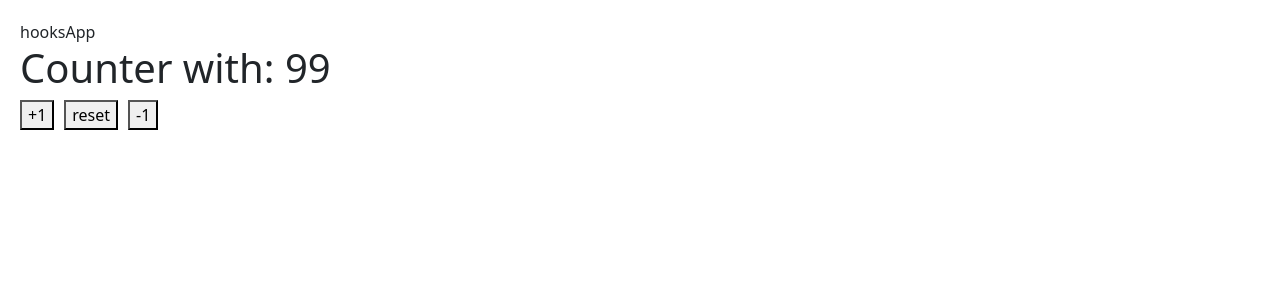
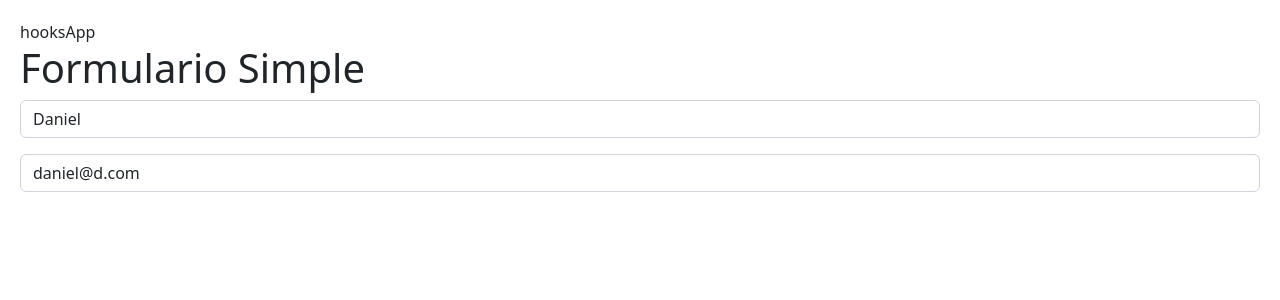
Before and after one commit to danielos35/react, a React (Vite) app in the folder 06_hooks/: page / in a window 1280 px wide. Shown: the top 300 px of the page. Built offline with nearby package versions, Linux system fonts and the light colour scheme.

Commit message:
use efect

```diff
--- /dev/null
+++ b/06_hooks/src/02_use_effect/FormularioSimple.jsx
@@ -0,0 +1,68 @@
+import { useEffect, useState } from "react"
+import { Message } from "./message";
+
+export const FormularioSimple = () => {
+
+    const [estadoFormulario, setEstadoFormulario] = useState({
+        username : 'Daniel',
+        email : 'daniel@d.com'
+    })
+
+    const {username, email} = estadoFormulario;
+    const oninputChange =  ({target}) => {
+        // Valor que cambió
+        // console.log(target.name);
+
+        // Nuevo valor
+        // console.log(target.value);
+
+        const {name, value} = target;
+        setEstadoFormulario({
+            ...estadoFormulario,
+            [name]:value
+        })
+    }
+
+    useEffect(()=>{
+        // console.log('el use Efect se llamo inicialmente');
+    },[])
+
+    useEffect(()=>{
+        // console.log('el use Efect se llamo, porque se cambio el formulario');
+    },[estadoFormulario])
+
+    useEffect(()=>{
+        // console.log('el use Efect se llamo, porque se cambio el formulario y el email');
+    },[email])
+
+
+    return (
+        <>
+            <h1>
+                Formulario Simple
+            </h1>
+
+            <input
+                type = "text"
+                className = "form-control"
+                placeholder = "Username"
+                name = "username"
+                value={username}
+                onChange = {oninputChange}
+            />
+
+            <input
+                type = "email"
+                className = "form-control mt-3"
+                placeholder = "daniel@gmail.com"
+                name = "email"
+                value={email}
+                onChange = {oninputChange}
+            />
+
+            {
+                (username === 'Felipe') && <Message/>
+            }
+        </>
+    )
+}
--- /dev/null
+++ b/06_hooks/src/02_use_effect/Message.jsx
@@ -0,0 +1,21 @@
+import { useEffect } from "react";
+
+export const Message = () => {
+
+    useEffect(() => {
+      console.log('Componente montado');
+
+      return () => {
+          console.log('Componente desmontado');
+      }
+    }, [])
+
+
+    return (
+        <>
+            <h3>
+                El usuario ya existe test
+            </h3>
+        </>
+    )
+}
--- a/06_hooks/src/HooksApp.jsx
+++ b/06_hooks/src/HooksApp.jsx
@@ -1,12 +1,14 @@
 import { CustomHook } from "./01_use_state/CustomHook"
 import { Use_state_component } from "./01_use_state/Use_state_component"
+import { FormularioSimple } from "./02_use_effect/FormularioSimple"
 
 export const HooksApp = () => {
   return (
     <>
       <div>hooksApp</div>
       {/* <Use_state_component/> */}
-      <CustomHook/>
+      {/* <CustomHook/> */}
+      <FormularioSimple/>
     </>
   )
 }
```
Also changed, not shown: 1 other file (tests, documents, lock files or other folders).
